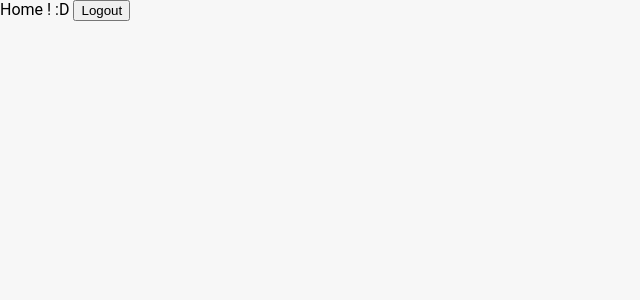
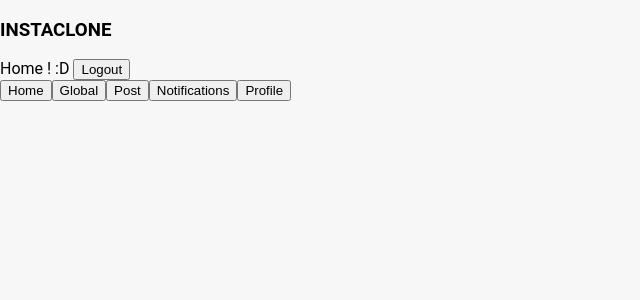
Before and after one commit to Ravaniss/insta-bis, a Vue app in the folder front/: page / in a window 1280 px wide. Shown: the top 300 px of the page, without its empty margins (0-640 px from the left). Built offline with nearby package versions, Linux system fonts and the light colour scheme; sample sign-in values are in the browser's storage.

Commit message:
Header / Footer appear only when user is authenticated - start

```diff
--- a/front/src/App.vue
+++ b/front/src/App.vue
@@ -1,8 +1,34 @@
 <template>
   <div id="app">
-    <router-view/>
+    <Header v-if="isAuthenticated" />
+    <router-view />
+    <Footer v-if="isAuthenticated" />
   </div>
 </template>
+
+<script lang="ts">
+  import { Component, Vue } from 'vue-property-decorator'
+  import Header from './components/Header.vue'
+  import Footer from './components/Footer.vue'
+
+  @Component({
+    components: {
+      Header,
+      Footer
+    },
+    computed: {
+      isAuthenticated () {
+        return this.$store.state.isAuthenticated
+      }
+    }
+  })
+  export default class Home extends Vue {
+    logout() {
+      localStorage.removeItem('jwt')
+      this.$router.push('/login')
+    }
+  }
+</script>
 
 <style lang="scss">
   body {
--- a/front/src/router.ts
+++ b/front/src/router.ts
@@ -1,5 +1,6 @@
 import Vue from 'vue'
 import Router from 'vue-router'
+import store from './store'
 import Home from './views/Home.vue'
 import Login from '@/views/Login.vue'
 import Register from '@/views/Register.vue'
@@ -38,6 +39,7 @@ const router = new Router({
 })
 
 router.beforeEach((to, from, next) => {
+  store.commit('isAuthenticated')
   if (to.matched.some(record => record.meta.requiresAuth)) {
     if (localStorage.getItem('jwt') === null) {
       next({
--- a/front/src/store.ts
+++ b/front/src/store.ts
@@ -5,10 +5,13 @@ Vue.use(Vuex)
 
 export default new Vuex.Store({
   state: {
-    api: 'http://localhost:3000/'
+    api: 'http://localhost:3000/',
+    isAuthenticated: false
   },
   mutations: {
-
+    isAuthenticated (state) {
+      state.isAuthenticated = localStorage.getItem('jwt') !== null
+    }
   },
   actions: {
 
--- a/front/src/views/Home.vue
+++ b/front/src/views/Home.vue
@@ -8,8 +8,7 @@
 </template>
 
 <script lang="ts">
-import { Component, Vue } from 'vue-property-decorator';
-// import HelloWorld from '@/components/HelloWorld.vue'; // @ is an alias to /src
+import { Component, Vue } from 'vue-property-decorator'
 
 @Component
 export default class Home extends Vue {
```
